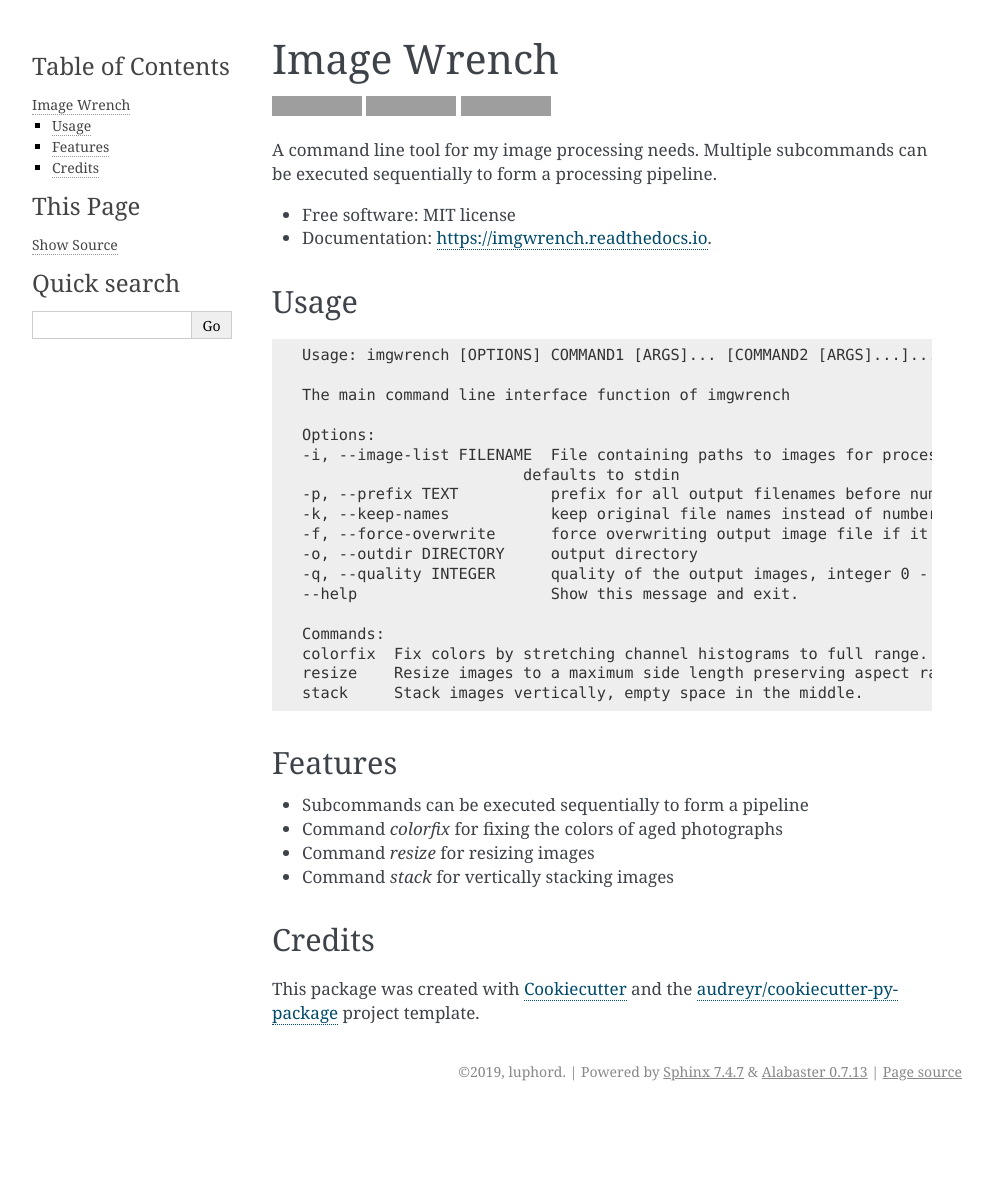
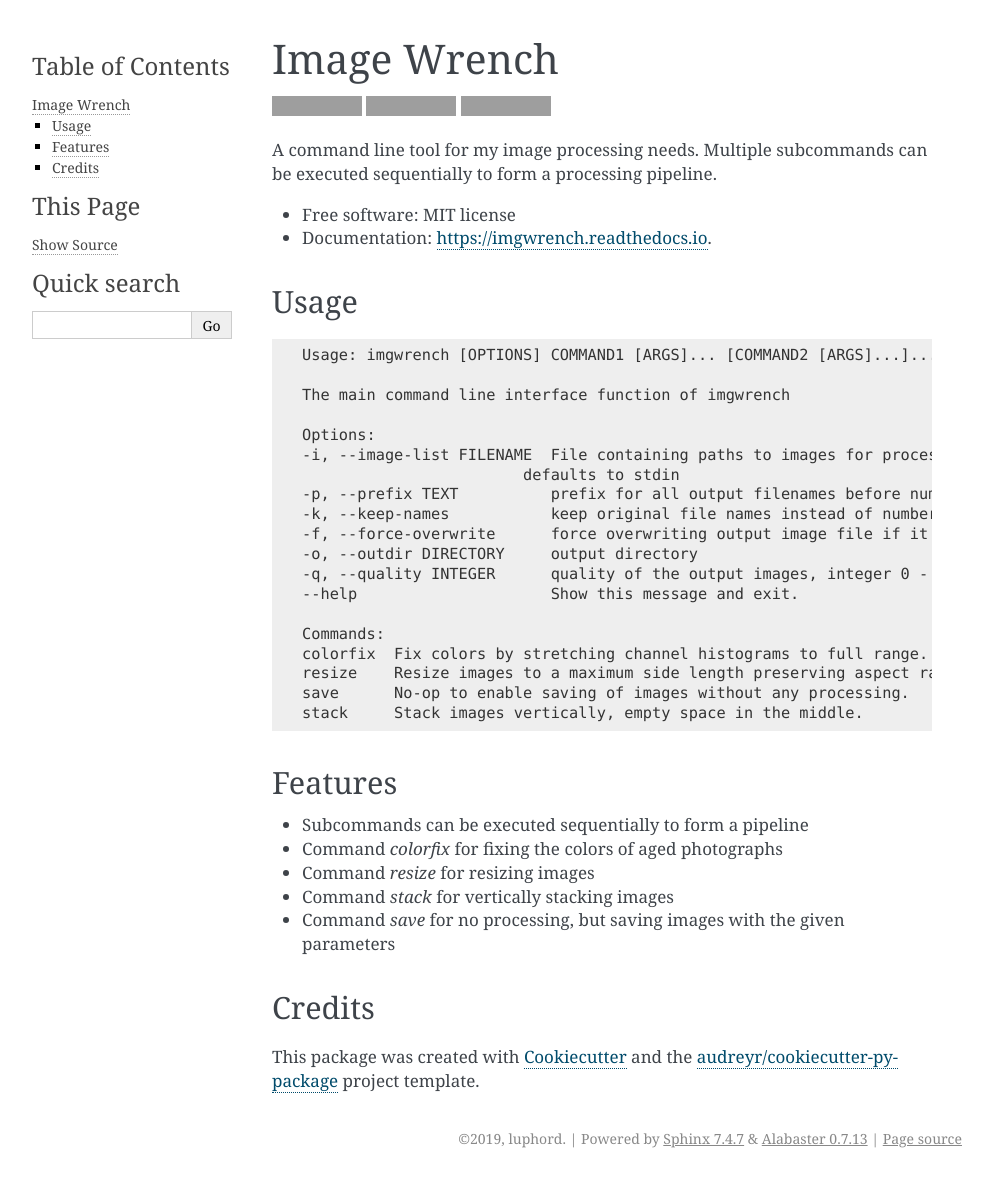
Before and after one commit to luphord/imgwrench, a Sphinx documentation site: the page built from docs/readme.rst, in a window 1280 px wide. Shown: the whole page, without its empty margins (148-1141 px from the left). Built offline with Sphinx 7.4.7, drawn with Linux system fonts in a browser that asks for light colours; pages that are not in the unit, such as notebooks, are missing from menus; the version number is read from the project's files by our own code; before the commit the page ends 1111 px from its top, so only the background shows below that; grey boxes are pictures that could not be loaded.

Commit message:
no-op command for saving images

```diff
--- a/README.rst
+++ b/README.rst
@@ -45,6 +45,7 @@
         Commands:
         colorfix  Fix colors by stretching channel histograms to full range.
         resize    Resize images to a maximum side length preserving aspect ratio.
+        save      No-op to enable saving of images without any processing.
         stack     Stack images vertically, empty space in the middle.
 
 Features
@@ -54,6 +55,7 @@
 * Command *colorfix* for fixing the colors of aged photographs
 * Command *resize* for resizing images
 * Command *stack* for vertically stacking images
+* Command *save* for no processing, but saving images with the given parameters
 
 Credits
 -------
--- a/imgwrench/__init__.py
+++ b/imgwrench/__init__.py
@@ -13,6 +13,7 @@
 from .colorfix import cli_colorfix
 from .resize import cli_resize
 from .stack import cli_stack
+from .save import cli_save
 
 
 def _load_image(fname):
@@ -89,3 +90,4 @@
 cli_imgwrench.add_command(cli_colorfix)
 cli_imgwrench.add_command(cli_resize)
 cli_imgwrench.add_command(cli_stack)
+cli_imgwrench.add_command(cli_save)
```
Also changed, not shown: docs/imgwrench.rst (+8 -0 lines), 1 other file.
